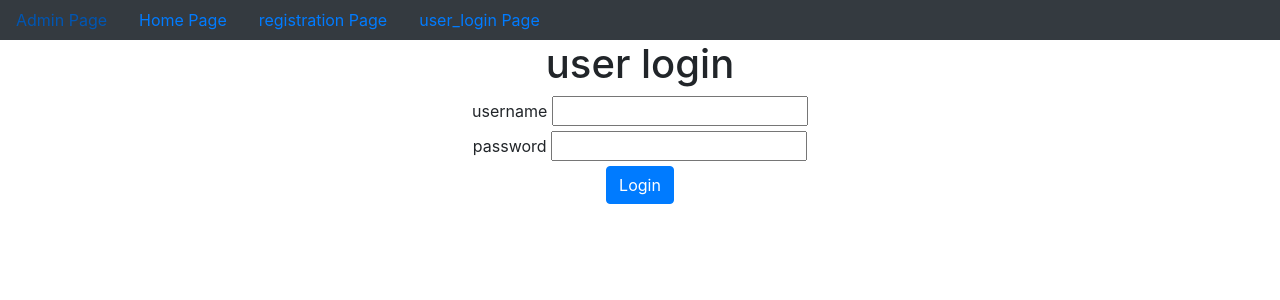
After one commit to ChandanReddyP/djn_regts, a Django app: page /user_login/ in a window 1280 px wide. The commit adds this page. Shown: the top 300 px of the page. Run offline with Django 5.2, Linux system fonts and the light colour scheme.

Commit message:
first commit

```diff
--- a/app/views.py
+++ b/app/views.py
@@ -2,8 +2,10 @@ from django.shortcuts import render
 
 # Create your views here.
 from app.forms import *
-from django.http import HttpResponse
+from django.http import HttpResponse,HttpResponseRedirect
 from django.core.mail import send_mail
+from django.contrib.auth import authenticate,login
+from django.urls import reverse
 
 def registration(request):
     EUFO=UserForm()
@@ -36,3 +38,28 @@ def registration(request):
 
 
     return render(request,'registration.html',d)
+
+
+def home(request):
+
+    if request.session.get('username'):
+        username=request.session.get('username')
+        d={'username':username}
+        return render(request,'home.html',d)
+
+    return render(request,'home.html')
+
+
+def user_login(request):
+    if request.method=='POST':
+        username=request.POST['un']
+        password=request.POST['pw']
+        AUO=authenticate(username=username,password=password)
+        if AUO and AUO.is_active:
+            login(request,AUO)
+            request.session['username']=username
+            return HttpResponseRedirect(reverse('home'))
+        else:
+            return HttpResponse('Invalid Credentials')
+
+    return render(request,'user_login.html')
--- a/project21/urls.py
+++ b/project21/urls.py
@@ -24,6 +24,8 @@ from app.views import *
 urlpatterns = [
     path('admin/', admin.site.urls),
     path('registration/',registration,name='registration'),
+    path('home/',home,name='home'),
+    path('user_login/',user_login,name='user_login'),
 
 
 
--- /dev/null
+++ b/templates/dummy.html
@@ -0,0 +1,45 @@
+<!doctype html>
+<html lang="en">
+  <head>
+    <!-- Required meta tags -->
+    <meta charset="utf-8">
+    <meta name="viewport" content="width=device-width, initial-scale=1, shrink-to-fit=no">
+
+    <!-- Bootstrap CSS -->
+    <link rel="stylesheet" href="https://cdn.jsdelivr.net/npm/bootstrap@4.6.2/dist/css/bootstrap.min.css" integrity="sha384-xOolHFLEh07PJGoPkLv1IbcEPTNtaed2xpHsD9ESMhqIYd0nLMwNLD69Npy4HI+N" crossorigin="anonymous">
+
+{% block title %}
+    <title>Hello, world!</title>
+{% endblock %}
+
+  </head>
+  <body>
+
+
+    <nav class="nav bg-dark bg-body-tertiary">
+
+        <a href="{% url 'admin:index' %}" class="nav-link">Admin Page</a> <!-- //getting from builtin admin -->
+        <a href="{% url 'home' %}" class="nav-link">Home Page</a>
+        <a href="{% url 'registration' %}" class="nav-link">registration Page</a>
+        <a href="{% url 'user_login' %}" class="nav-link">user_login Page</a>
+
+
+    </nav>
+    <!-- Optional JavaScript; choose one of the two! -->
+
+    <!-- Option 1: jQuery and Bootstrap Bundle (includes Popper) -->
+    <script src="https://cdn.jsdelivr.net/npm/jquery@3.5.1/dist/jquery.slim.min.js" integrity="sha384-DfXdz2htPH0lsSSs5nCTpuj/zy4C+OGpamoFVy38MVBnE+IbbVYUew+OrCXaRkfj" crossorigin="anonymous"></script>
+    <script src="https://cdn.jsdelivr.net/npm/bootstrap@4.6.2/dist/js/bootstrap.bundle.min.js" integrity="sha384-Fy6S3B9q64WdZWQUiU+q4/2Lc9npb8tCaSX9FK7E8HnRr0Jz8D6OP9dO5Vg3Q9ct" crossorigin="anonymous"></script>
+
+    <!-- Option 2: Separate Popper and Bootstrap JS -->
+    <!--
+    <script src="https://cdn.jsdelivr.net/npm/jquery@3.5.1/dist/jquery.slim.min.js" integrity="sha384-DfXdz2htPH0lsSSs5nCTpuj/zy4C+OGpamoFVy38MVBnE+IbbVYUew+OrCXaRkfj" crossorigin="anonymous"></script>
+    <script src="https://cdn.jsdelivr.net/npm/popper.js@1.16.1/dist/umd/popper.min.js" integrity="sha384-9/reFTGAW83EW2RDu2S0VKaIzap3H66lZH81PoYlFhbGU+6BZp6G7niu735Sk7lN" crossorigin="anonymous"></script>
+    <script src="https://cdn.jsdelivr.net/npm/bootstrap@4.6.2/dist/js/bootstrap.min.js" integrity="sha384-+sLIOodYLS7CIrQpBjl+C7nPvqq+FbNUBDunl/OZv93DB7Ln/533i8e/mZXLi/P+" crossorigin="anonymous"></script>
+    -->
+
+    {% block body_block  %}
+
+    {% endblock %}
+  </body>
+</html>
--- /dev/null
+++ b/templates/user_login.html
@@ -0,0 +1,25 @@
+{% extends 'dummy.html' %}
+
+{% block title %}
+
+<title>User login Page</title>
+{% endblock %}
+
+{% block body_block %}
+<center>
+    <h1>user login</h1>
+
+    <form method="POST">
+        {% csrf_token %}
+
+        <label for="un">username</label>
+        <input type="text" name="un" id="un"> <br>
+
+        <label for="pw">password</label>
+        <input type="password" name="pw" id="pw"> <br>
+
+        <input type="submit" value="Login" class="btn btn-primary">
+    </form>
+</center>
+
+{% endblock %}
```
Also changed, not shown: templates/home.html (added, +16 -0 lines), templates/registration.html (+12 -11 lines), db.sqlite3.
